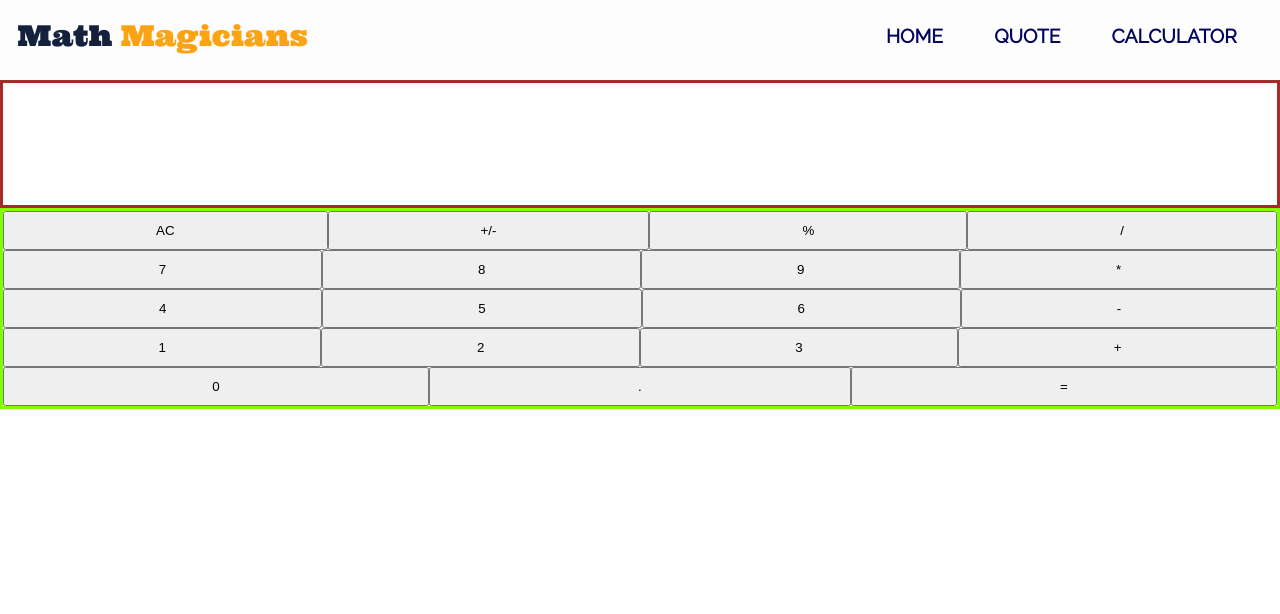
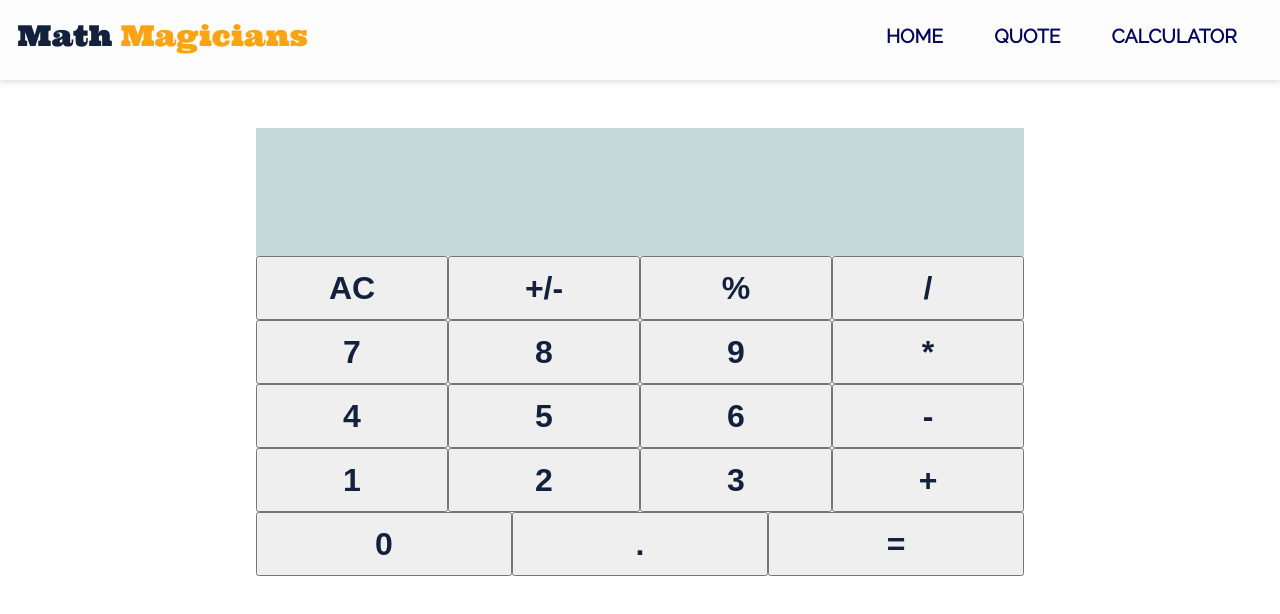
Before and after one commit to CalyCherkaoui/calculator-app, a React (Create React App) app: page /calculator in a window 1280 px wide. Shown: the top 614 px of the page. Built offline with nearby package versions, Linux system fonts and the light colour scheme.

Commit message:
Style calculator

```diff
--- a/src/components/App.css
+++ b/src/components/App.css
@@ -131,14 +131,22 @@ body {
   font-style: italic;
 }
 
+/* Calculator page */
+
+.calculator {
+  padding-top: 3rem;
+  max-width: 60%;
+  margin: auto;
+}
+
 .displayer {
   width: 100%;
   height: 8rem;
-  border: brown solid 3px;
-}
-
-.buttonsPanel {
-  border: chartreuse solid 3px;
+  /* border: brown solid 3px; */
+  background-color: rgb(197, 217, 219);
+  font-size: 3rem;
+  color: var(--classic-blue);
+  padding: 4%;
 }
 
 .buttons_row {
@@ -148,6 +156,12 @@ body {
 
 .btn {
   flex-grow: 1;
+  width: 25%;
+  height: 4rem;
+  font-size: 2rem;
+  font-weight: 800;
+  font-family: Arial, Helvetica, sans-serif;
+  color: #14213d;
 }
 
 button {
--- a/src/components/App.js
+++ b/src/components/App.js
@@ -25,7 +25,7 @@ const App = () => {
           path="/calculator"
           render={
                     () => (
-                      <div>
+                      <div className="calculator">
                         <Display result={`${state.total} ${state.operation} ${state.next}`} />
                         <ButtonPanel clickHandler={handleClick} />
                       </div>
```
